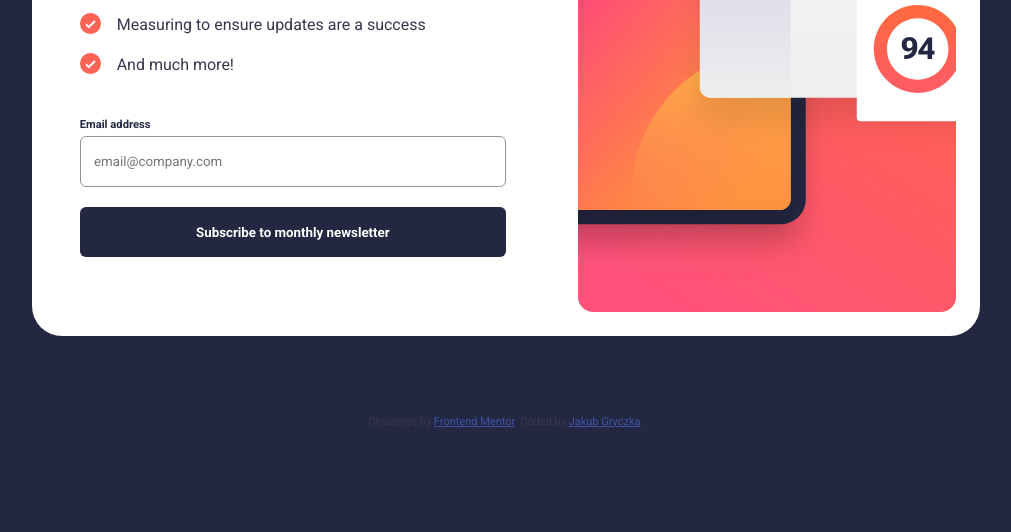
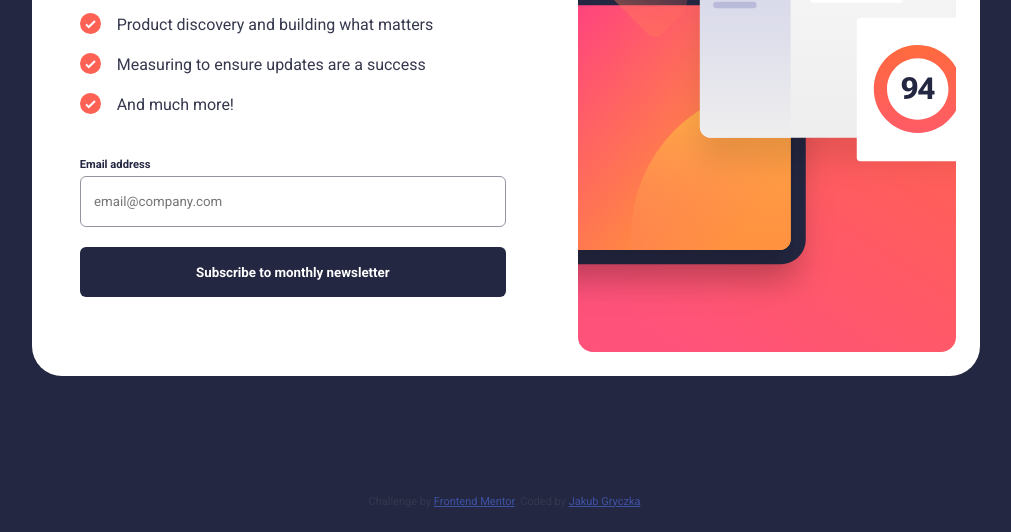
Before and after one commit to Jakub-Gryczka/newsletter-sign-up-fm, a plain HTML site: page index.html in a window 1280 px wide. Shown: the part 388-920 px from the top of the page, without its empty margins (134-1145 px from the left). Before the commit the page ends 840 px from the top, so only its background shows below. Drawn offline with Linux system fonts and the light colour scheme.

Commit message:
improved media queries

```diff
--- a/style.css
+++ b/style.css
@@ -18,7 +18,7 @@
   padding: 0;
 }
 body {
-  min-height: 105vh;
+  min-height: 100vh;
   font-family: var(--ff-primary);
   font-weight: var(--fw-primary);
   color: var(--color-grey-dark);
@@ -210,3 +210,8 @@ p {
     background-color: var(--color-grey-darker);
   }
 }
+@media (max-height: 800px) {
+  body {
+    min-height: 115vh;
+  }
+}
```
